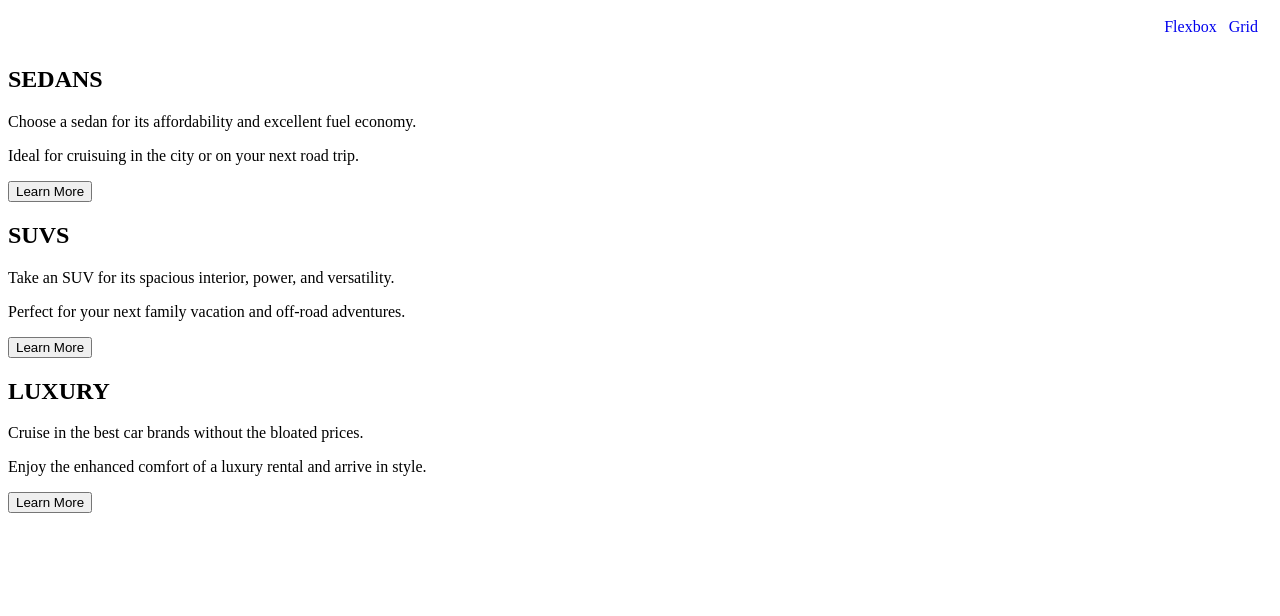
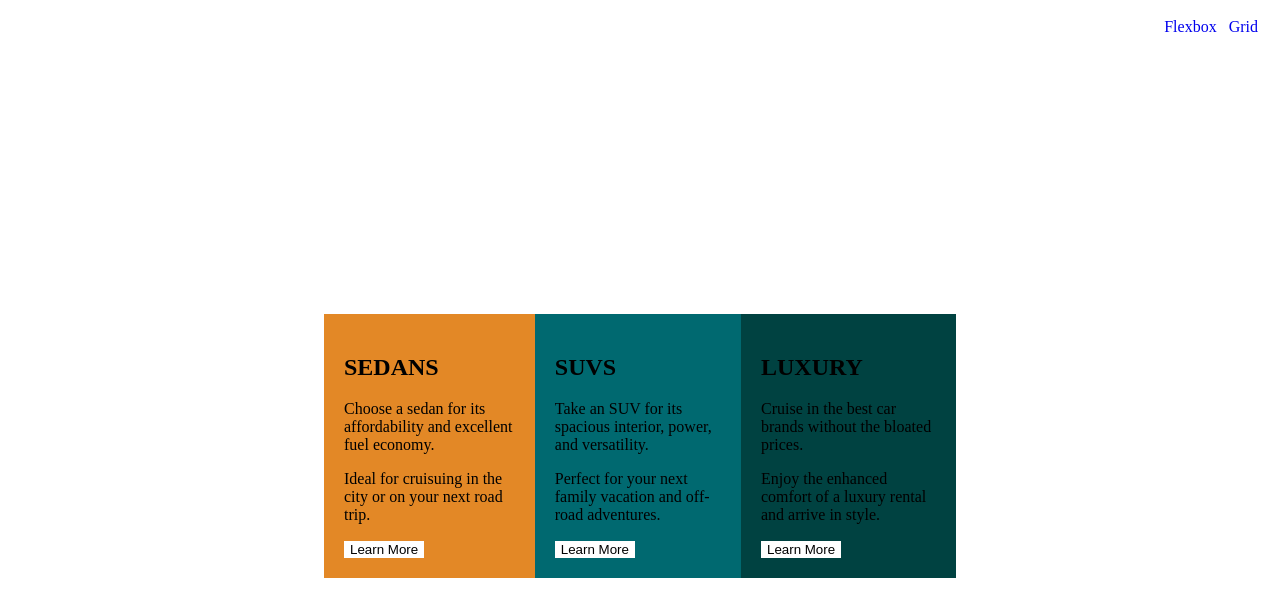
Before and after one commit to preshyjoels/Flexbox_task, a plain HTML site: page index.html in a window 1280 px wide. Drawn offline with Linux system fonts and the light colour scheme.

Commit message:
Update index and Grid

```diff
--- a/index.html
+++ b/index.html
@@ -17,26 +17,27 @@
   <body>
     <header>
       <nav>
-        <a href="/">Flexbox</a>
+        <a href="index.html">Flexbox</a>
         <a href="grid.html">Grid</a>
       </nav>
     </header>
     <main>
-      <div>
+      <div class="card">
+      <div class="SEDANS">
         <h2>SEDANS</h2>
         <p>Choose a sedan for its affordability and excellent fuel economy.</p>
         <p>Ideal for cruisuing in the city or on your next road trip.</p>
         <button>Learn More</button>
       </div>
 
-      <div>
-        <div>
+        <div class="SUVS">
           <h2>SUVS</h2>
           <p>Take an SUV for its spacious interior, power, and versatility.</p>
           <p>Perfect for your next family vacation and off-road adventures.</p>
           <button>Learn More</button>
         </div>
-        <div>
+
+        <div class="LUXURY">
           <h2>LUXURY</h2>
           <p>Cruise in the best car brands without the bloated prices.</p>
           <p>
--- a/style.css
+++ b/style.css
@@ -7,3 +7,39 @@ nav a {
     text-decoration: none;
     margin: 0.25em;
 }
+
+main {
+    display: flex;
+    align-items: center;
+    min-height: 100vh;
+}
+
+.card {
+    Width: 50%;
+    margin: auto;
+    display: flex;
+}
+
+button {
+        background-color:white;
+        border: none;
+        color: :out-of-range
+        text-align: center
+        text-decoration: none
+}
+
+.SEDANS {
+    background:  hsl(31, 77%, 52%);
+    padding: 20px;
+
+}
+
+.SUVS {
+    background: hsl(184, 100%, 22%);
+    padding: 20px;
+}
+
+.LUXURY {
+    background: hsl(179, 100%, 13%);
+    padding: 20px;
+}
```
Also changed, not shown: Grid.html (+1 -1 lines).
